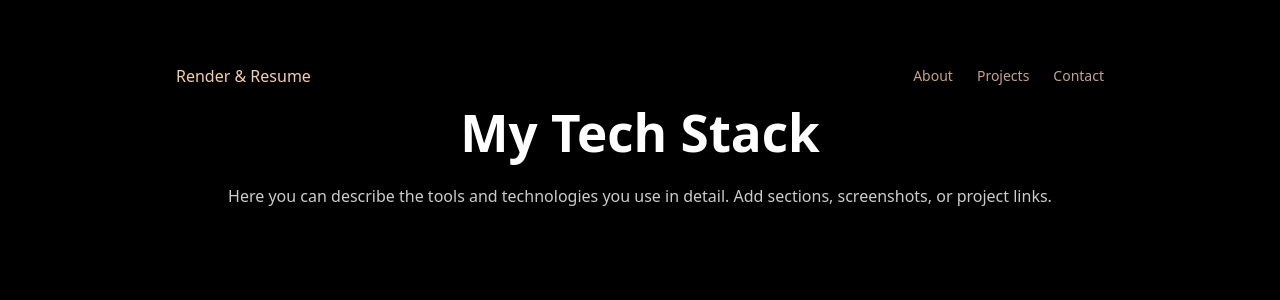
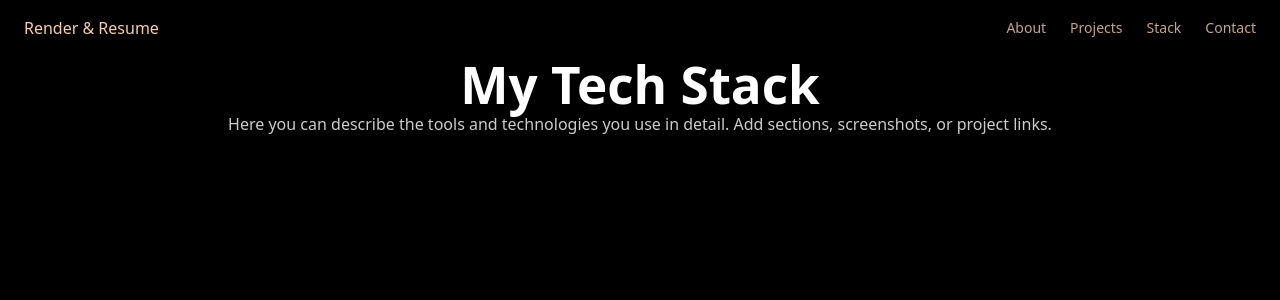
Before and after one commit to MrSandwick/Render-Resume, a React (Vite) app: page /tech in a window 1280 px wide. Shown: the top 300 px of the page. Built offline with nearby package versions, Linux system fonts and the light colour scheme.

Commit message:
fixed link routing in navbar

```diff
--- a/package.json
+++ b/package.json
@@ -16,6 +16,7 @@
     "react": "^19.1.1",
     "react-dom": "^19.1.1",
     "react-router-dom": "^7.9.1",
+    "react-router-hash-link": "^2.4.3",
     "three": "^0.180.0"
   },
   "devDependencies": {
--- a/src/components/hero3d.jsx
+++ b/src/components/hero3d.jsx
@@ -5,7 +5,7 @@ import Knot from './knot.jsx'
 
 export default function Hero3D() {
 	return (
-		<div className="h-[60vh] relative">
+		<div id="hero" className="h-[60vh] relative">
 			<Canvas camera={{ position: [0, 1.2, 4], fov: 55 }}>
 				<ambientLight intensity={0.6} />
 				<directionalLight position={[2, 4, 2]} intensity={1.1} />
--- a/src/components/navbar.jsx
+++ b/src/components/navbar.jsx
@@ -1,37 +1,41 @@
+// tabs indentation
 import { useState } from 'react'
+import { Link } from 'react-router-dom'
+import { HashLink } from 'react-router-hash-link'
 
 const navItems = [
-	{ href: '#about', label: 'About' },
-	{ href: '#projects', label: 'Projects' },
-	{ href: '#contact', label: 'Contact' },
+	{ to: '/', label: 'About' },
+	{ to: '/projects', label: 'Projects' },
+	{ to: '/tech', label: 'Stack' },
+	{ to: '/#contact', label: 'Contact' },
+
 ]
 
 export default function Navbar() {
 	const [open, setOpen] = useState(false)
 
 	return (
-		<header className="sticky top-0 z-50 w-full bg-black/60 backdrop-blur">
+		<header className="sticky top-0 z-50 w-full bg-black/60 backdrop-blur text-white">
 			<nav className="max-w-7xl mx-auto px-6 h-14 flex items-center justify-between">
-				<a href="#" className="font-bold">Render & Resume</a>
+				<HashLink to="/" className="font-bold">Render & Resume</HashLink>
 
 				{/* Desktop links */}
 				<div className="hidden md:flex items-center gap-6 text-sm">
 					{navItems.map(i => (
-						<a key={i.href} href={i.href} className="opacity-80 hover:opacity-100">
+						<HashLink key={i.label} to={i.to} className="opacity-80 hover:opacity-100">
 							{i.label}
-						</a>
+						</HashLink>
 					))}
 				</div>
 
 				{/* Burger (mobile only) */}
 				<button
 					type="button"
-					className="md:hidden flex items-center justify-center w-9 h-9 rounded-lg border border-white/15 hover:bg-white/10"
+					className="md:hidden flex items-center justify-center w-9 h-9 rounded-lg border border-white/15 hover:bg-white/10 text-white"
 					onClick={() => setOpen(v => !v)}
 					aria-label="Toggle menu"
 					aria-expanded={open}
 				>
-					{/* Icon: three lines / X */}
 					<div className="relative block w-5 h-4">
 						<span
 							className={
@@ -63,14 +67,14 @@ export default function Navbar() {
 			>
 				<div className="px-6 pb-4 flex flex-col gap-3 text-sm bg-black/80">
 					{navItems.map(i => (
-						<a
-							key={i.href}
-							href={i.href}
+						<Link
+							key={i.label}
+							to={i.to}
 							className="py-2 border-b border-white/10 last:border-none opacity-90 hover:opacity-100"
 							onClick={() => setOpen(false)}
 						>
 							{i.label}
-						</a>
+						</Link>
 					))}
 				</div>
 			</div>
--- a/src/main.jsx
+++ b/src/main.jsx
@@ -1,6 +1,7 @@
 import React from 'react'
 import ReactDOM from 'react-dom/client'
 import { BrowserRouter, Routes, Route } from 'react-router-dom'
+import { HashLink } from 'react-router-hash-link';
 import App from './App.jsx'
 import TechPage from './pages/techdetails.jsx'
 import './index.css'
--- a/src/pages/techdetails.jsx
+++ b/src/pages/techdetails.jsx
@@ -2,10 +2,10 @@ import Navbar from '../components/navbar.jsx'
 
 export default function TechPage() {
 	return (
-		<div className="max-w-5xl mx-auto px-6 py-12 text-center">
+		<div className="w-full min-h-screen bg-black text-whiter text-center">
             <Navbar />
-			<h1 className="text-3xl font-bold mb-6">My Tech Stack</h1>
-			<p className="opacity-80 mb-6">
+			<h1 className="text-3xl font-bold">My Tech Stack</h1>
+			<p className="opacity-80">
 				Here you can describe the tools and technologies you use in detail.
 				Add sections, screenshots, or project links.
 			</p>
```
Also changed, not shown: src/App.jsx (line endings or trailing spaces), 1 other file (tests, documents, lock files or other folders).
